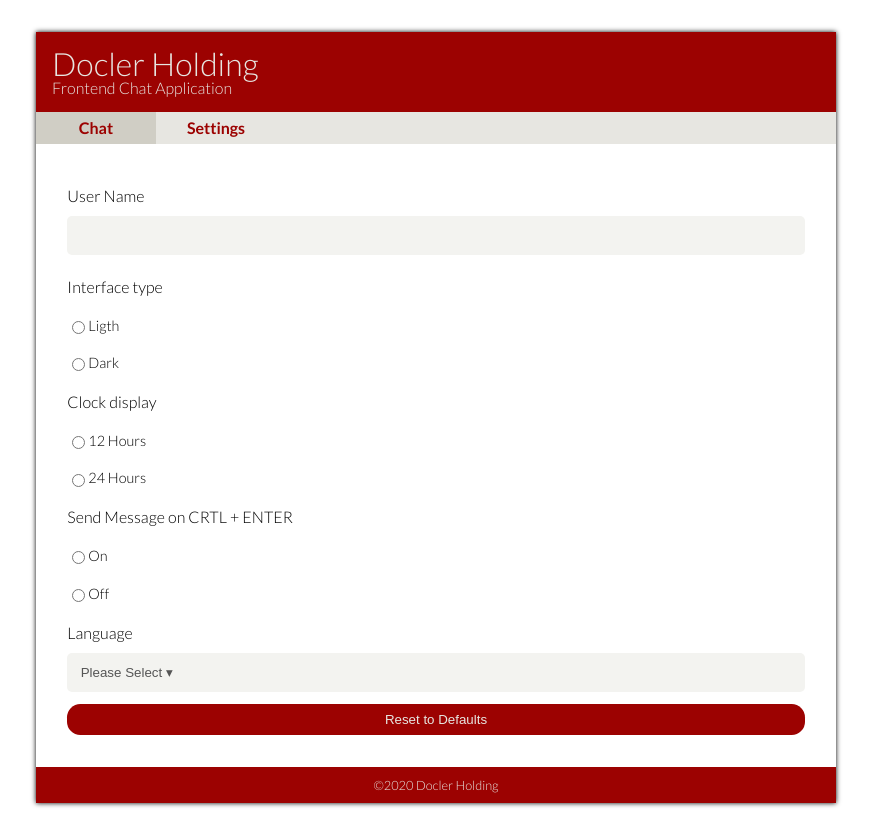
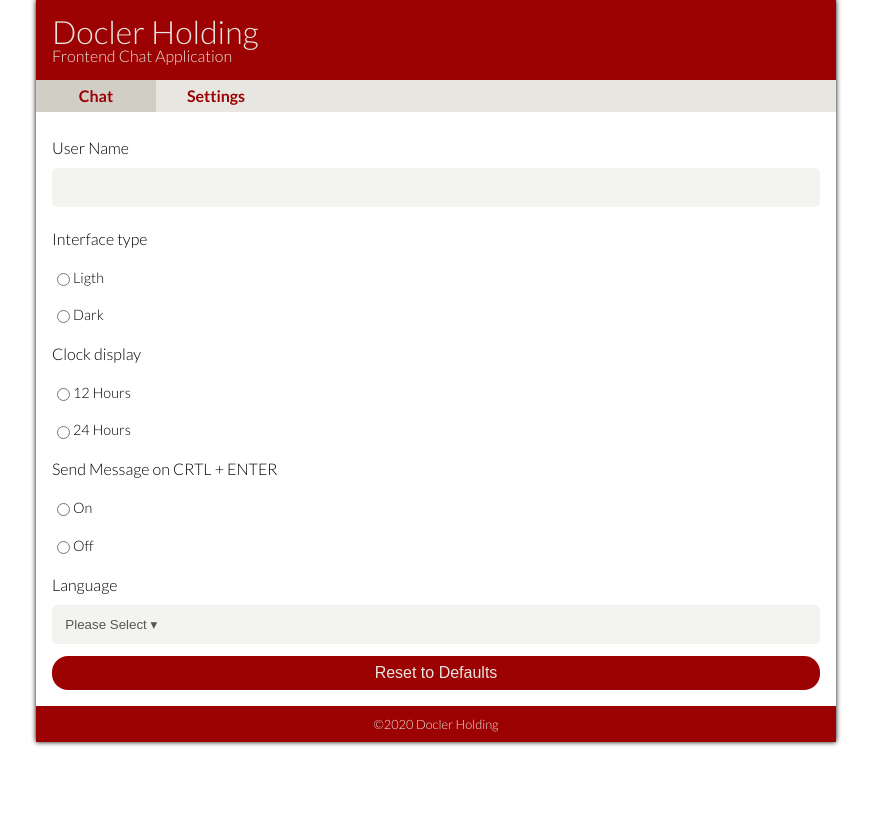
Before and after one commit to ronymateo2/doclerholdchat, a React (Create React App) app: page /settings in a window 1280 px wide. Shown: the whole page, without its empty margins (204-1075 px from the left). After the commit the page ends 800 px from the top, so only its background shows below. Built offline with nearby package versions, Linux system fonts and the light colour scheme.

Commit message:
fix(css): fix font sizes

```diff
--- a/src/sass/_large.scss
+++ b/src/sass/_large.scss
@@ -1,3 +1,3 @@
 div#wrapper {
-    margin: 2rem auto;
+    margin: 0 auto;
 }
--- a/src/sass/_small-default.scss
+++ b/src/sass/_small-default.scss
@@ -127,7 +127,6 @@ main {
   }
 
   form#settings{
-    margin: 1rem $gutter;
     // max-width: 25rem;
     label.top{
       font-size: $defaultFont;
@@ -170,6 +169,7 @@ main {
       -moz-appearance: none; /*remove the Firefox mobile default styling*/
       border: none;
       background-color: $primaryColor;
+      font-size: $defaultFontSize;
       color:$secondaryColor;
       font-weight: $normalWeight;
       border-radius: 1em;
```
